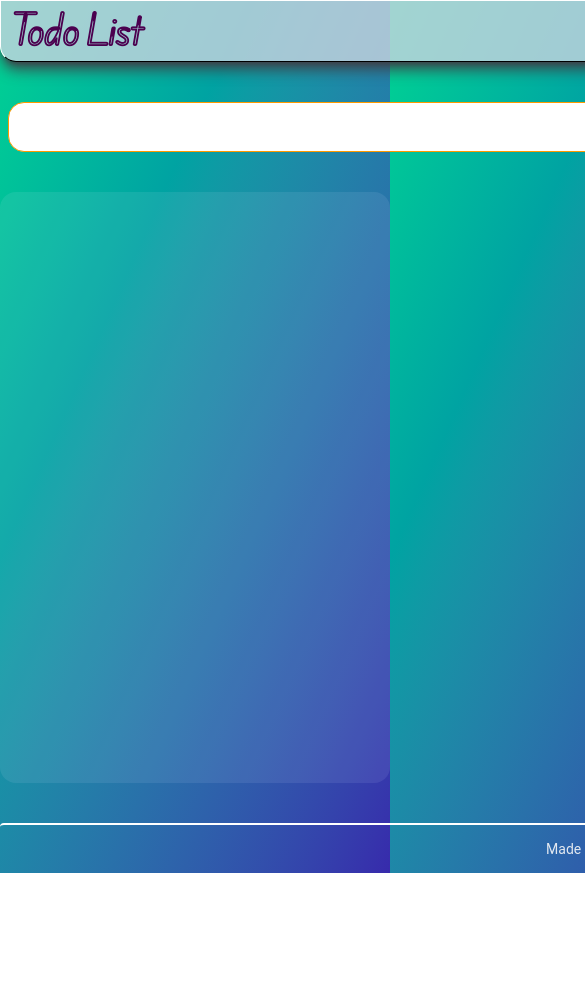
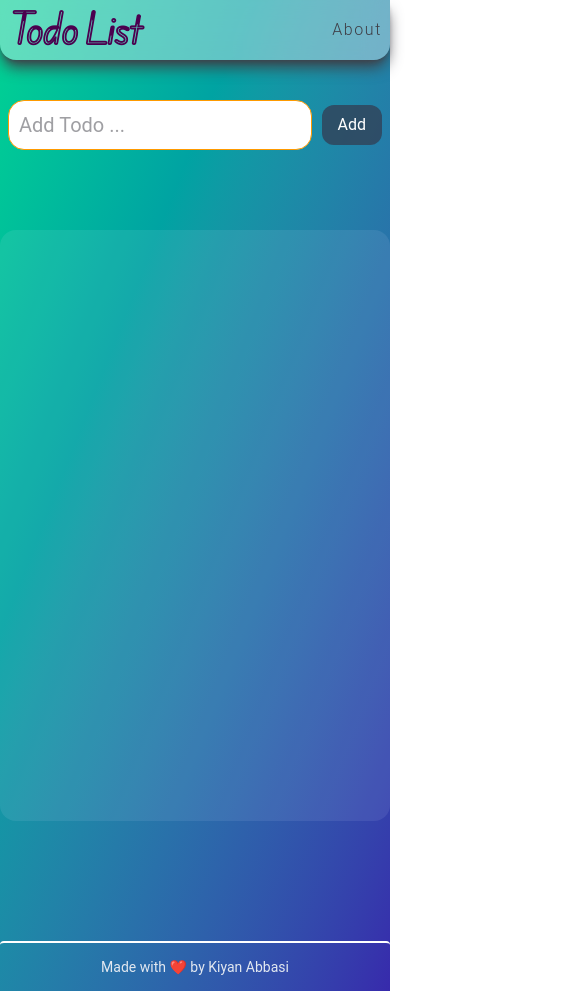
Before and after one commit to alirezaabbasi-dev/modern-todo-list, a website: page index.html in a window 390 px wide. Shown: the top 991 px of the page, 585 px wide, since content can reach past the window. Before the commit the page ends 873 px from the top, so only its background shows below. Drawn offline with Linux system fonts and the light colour scheme; a web font is replaced by a local one.

Commit message:
responsive completed

```diff
--- a/index.html
+++ b/index.html
@@ -13,7 +13,8 @@
     <header>
         <div class="@container">
             <div
-                class="min-w-7xl @sm:px-2 @md:px-20  bg-slate-300/80 px-2.5 py-2.5 rounded-b-2xl text-emerald flex items-center justify-between mx-auto shadow-lg transition-shadow shadow-zinc-700 border-b-black border-1 wow animate__animated animate__fadeInDown">
+                class="max-w-7xl @sm:px-2 @md:px-20  bg-slate-100/40
+                backdrop-blur-md px-2.5 py-2.5 rounded-b-2xl text-emerald flex items-center justify-between mx-auto shadow-lg transition-shadow shadow-zinc-700 border-b-black  wow animate__animated animate__fadeInDown">
                 <h2 class="font-logo text-fuchsia-950 text-4xl font-semibold text-shadow tracking-tight">Todo List</h2>
                 <a target="_blank" href="github.com/alirezaabbasi-dev" title="Go to My github"
                     class="text-md text-zinc-700 font-light tracking-widest">About</a>
@@ -24,8 +25,8 @@
     <main>
         <!-- todos Header -->
         <div class="@container">
-            <div class="@sm:px-2 @md:px-20 w-7xl mx-auto mt-10 flexAllCenter gap-2.5">
-                <input id="textInput"
+            <div class="@sm:px-2 xl:px-10 max-w-7xl mx-auto mt-10 flexAllCenter gap-2.5">
+                <input placeholder="Add Todo ..." id="textInput"
                     class="bg-white text-zinc-700 p-2.5 w-full text-xl border border-amber-500 rounded-2xl wow animate__animated animate__fadeInDownBig"
                     type="text">
                 <button id="btnAdd"
@@ -34,18 +35,21 @@
         </div>
         <!-- Todos Item -->
         <div class="@container">
-            <div
-                class="items-container h-[70vh] sm:px-2 md:max-w-4xl mx-auto mt-10 py-2 bg-indigo-100/9 flex flex-col justify-start gap-2.5 items-center rounded-2xl overflow-y-auto">
+            <div class="h-[70vh] mx-auto my-20 @sm:max-w-5xl">
+                <div
+                    class=" items-container h-full p-8 bg-indigo-100/9 flex flex-col justify-start gap-2.5 items-center rounded-2xl overflow-y-auto">
 
 
 
+                </div>
             </div>
         </div>
     </main>
 
     <footer>
         <div class="@container">
-            <div class="@sm:px-2 @md:px-20 w-7xl mx-auto mt-10 py-3.5 flexAllCenter gap-2.5 border-t-2  rounded-sm ">
+            <div
+                class="@sm:px-2 @md:px-20 max-w-7xl mx-auto mt-10 py-3.5 flexAllCenter gap-2.5 border-t-2  rounded-sm ">
                 <p class="text-sm text-slate-200">Made with ❤️ by Kiyan Abbasi</p>
             </div>
         </div>
```
Also changed, not shown: dist/output.css.
